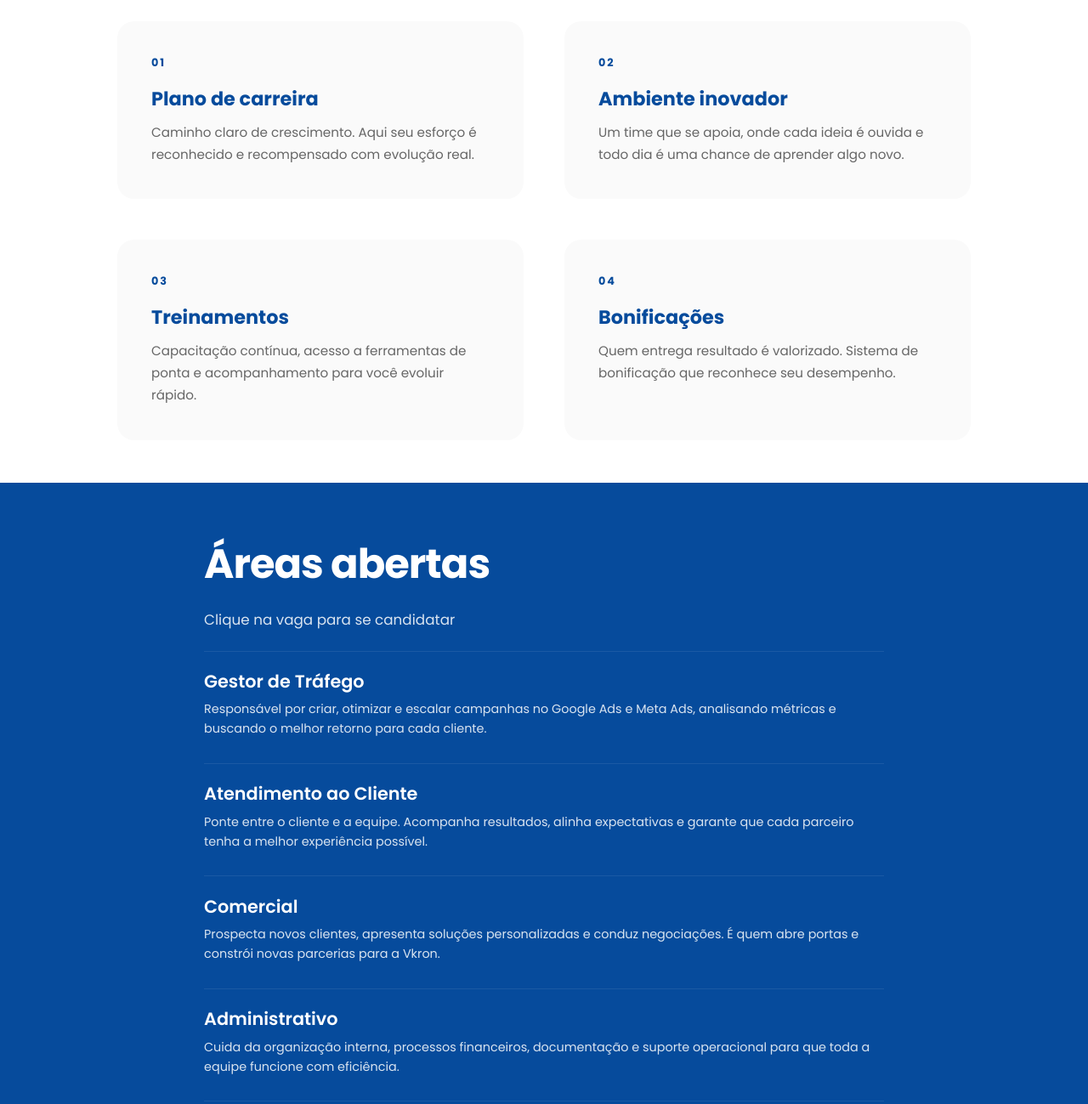
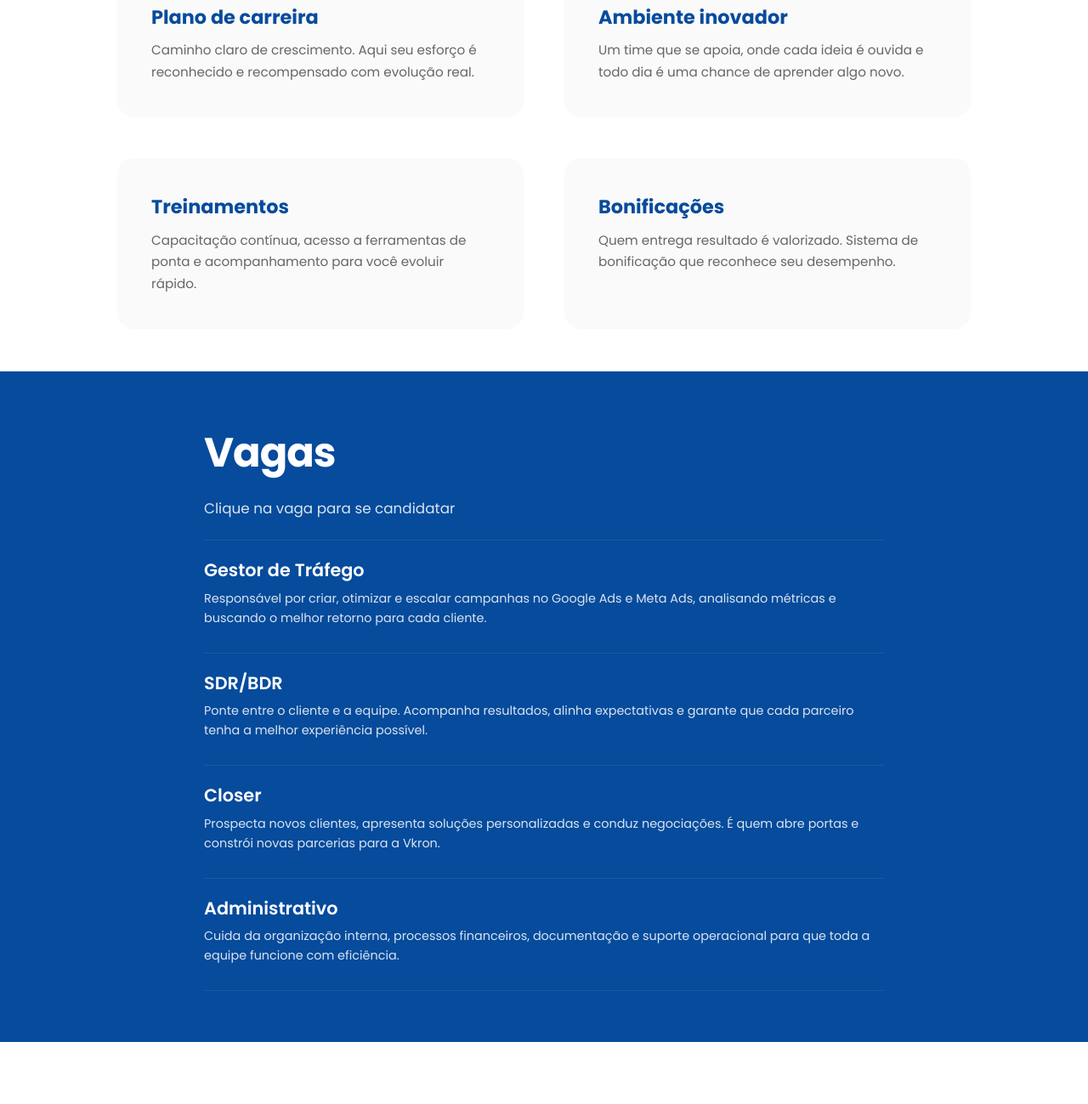
Before and after one commit to vkronpro/Vkron, a plain HTML site: page trabalhe-conosco.html in a window 1280 px wide. Shown: the part 718-2017 px from the top of the page at 85% size. Drawn offline with Linux system fonts and the light colour scheme.

Commit message:
Atualiza secao de vagas

```diff
--- a/trabalhe-conosco.html
+++ b/trabalhe-conosco.html
@@ -138,7 +138,7 @@
 
     <!-- Statement -->
     <section class="statement">
-        <h2>Não buscamos apenas profissionais. Buscamos pessoas que querem <span>construir algo grande</span> e crescer junto com a gente.</h2>
+        <h2>Para quem não se acomoda <span>na Vkron,</span> cada passo seu constrói algo maior.</h2>
     </section>
 
 
@@ -150,22 +150,18 @@
         </div>
         <div class="perks-grid">
             <div class="perk-item">
-                <div class="perk-number">01</div>
                 <h3>Plano de carreira</h3>
                 <p>Caminho claro de crescimento. Aqui seu esforço é reconhecido e recompensado com evolução real.</p>
             </div>
             <div class="perk-item">
-                <div class="perk-number">02</div>
                 <h3>Ambiente inovador</h3>
                 <p>Um time que se apoia, onde cada ideia é ouvida e todo dia é uma chance de aprender algo novo.</p>
             </div>
             <div class="perk-item">
-                <div class="perk-number">03</div>
                 <h3>Treinamentos</h3>
                 <p>Capacitação contínua, acesso a ferramentas de ponta e acompanhamento para você evoluir rápido.</p>
             </div>
             <div class="perk-item">
-                <div class="perk-number">04</div>
                 <h3>Bonificações</h3>
                 <p>Quem entrega resultado é valorizado. Sistema de bonificação que reconhece seu desempenho.</p>
             </div>
@@ -175,7 +171,7 @@
     <!-- Vagas -->
     <section class="roles">
         <div class="roles-inner">
-            <h2>Áreas abertas</h2>
+            <h2>Vagas</h2>
             <p>Clique na vaga para se candidatar</p>
             <div class="role" onclick="selectRole('Gestor de Trafego')">
                 <div>
@@ -183,15 +179,15 @@
                     <p class="role-desc">Responsável por criar, otimizar e escalar campanhas no Google Ads e Meta Ads, analisando métricas e buscando o melhor retorno para cada cliente.</p>
                 </div>
             </div>
-            <div class="role" onclick="selectRole('Atendimento ao Cliente')">
+            <div class="role" onclick="selectRole('SDR/BDR')">
                 <div>
-                    <h3>Atendimento ao Cliente</h3>
+                    <h3>SDR/BDR</h3>
                     <p class="role-desc">Ponte entre o cliente e a equipe. Acompanha resultados, alinha expectativas e garante que cada parceiro tenha a melhor experiência possível.</p>
                 </div>
             </div>
-            <div class="role" onclick="selectRole('Comercial')">
+            <div class="role" onclick="selectRole('Closer')">
                 <div>
-                    <h3>Comercial</h3>
+                    <h3>Closer</h3>
                     <p class="role-desc">Prospecta novos clientes, apresenta soluções personalizadas e conduz negociações. É quem abre portas e constrói novas parcerias para a Vkron.</p>
                 </div>
             </div>
@@ -230,8 +226,8 @@
                         <select id="cargo" required>
                             <option value="" disabled selected>Selecione</option>
                             <option>Gestor de Trafego</option>
-                            <option>Atendimento ao Cliente</option>
-                            <option>Comercial</option>
+                            <option>SDR/BDR</option>
+                            <option>Closer</option>
                             <option>Administrativo</option>
                         </select>
                     </div>
```
